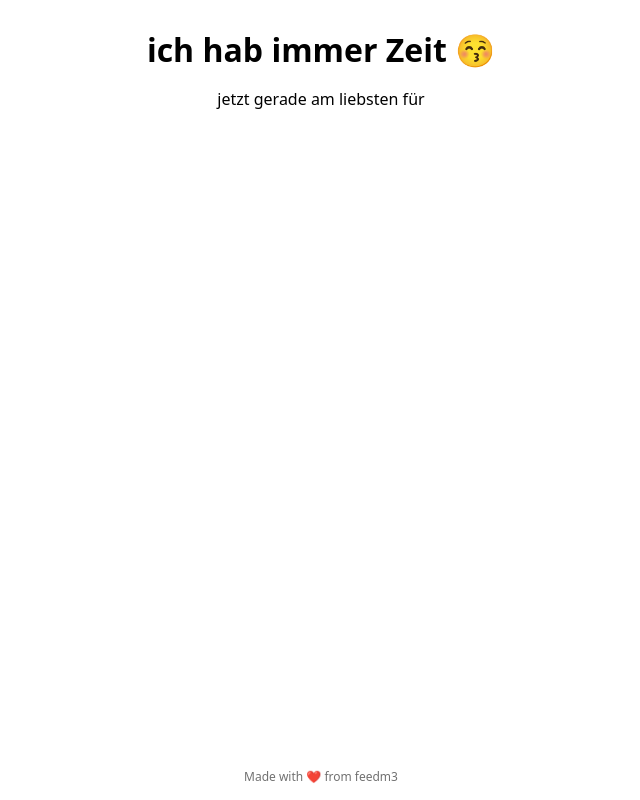
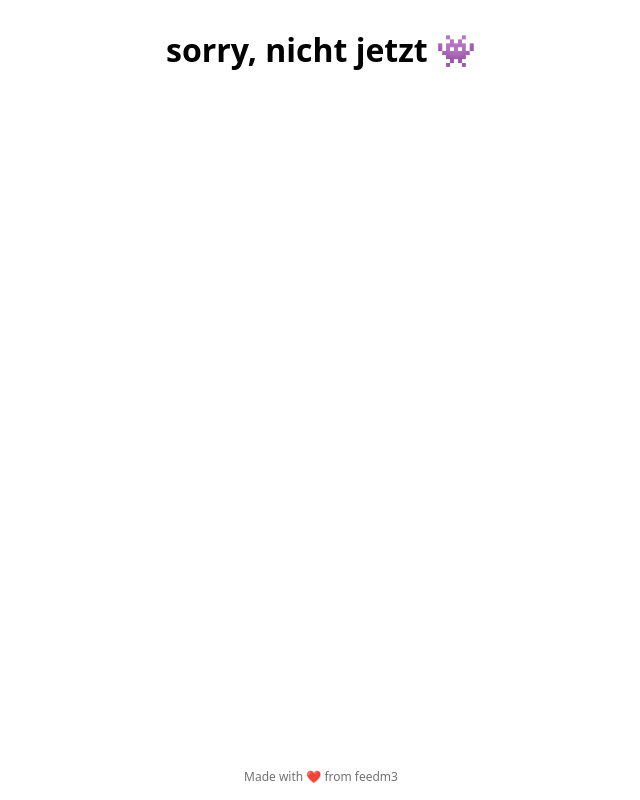
Before and after one commit to feedm3/hatdavezeit, a Next.js app: page / in a window 1280 px wide. Shown: the whole page, without its empty margins (319-959 px from the left). Built offline with nearby package versions, Linux system fonts and the light colour scheme.

Commit message:
feat: show correct message if no time

```diff
--- a/pages/index.tsx
+++ b/pages/index.tsx
@@ -53,10 +53,12 @@ export default function Home(
       <Page>
         <div>
           <Title>{props.message}</Title>
-          <p>
-            jetzt gerade am liebsten für{' '}
-            {props.times.now.map((time) => time.title).join(', ')}
-          </p>
+          {props.hasTime && (
+            <p>
+              jetzt gerade am liebsten für{' '}
+              {props.times.now.map((time) => time.title).join(', ')}
+            </p>
+          )}
         </div>
         <Footer>
           <UnstyledLink
@@ -75,14 +77,17 @@ export default function Home(
 export const getStaticProps: GetServerSideProps<{
   times: TimesResponse;
   message: string;
+  hasTime: boolean;
 }> = async () => {
   const times = await fetchTimes();
-  const message = times.now ? getRandom(YES) : getRandom(NOS);
+  const hasTime = Boolean(Array.isArray(times.now) && times.now.length > 0);
+  const message = hasTime ? getRandom(YES) : getRandom(NOS);
 
   return {
     props: {
       times,
       message,
+      hasTime,
     },
     revalidate: 1,
   };
```
